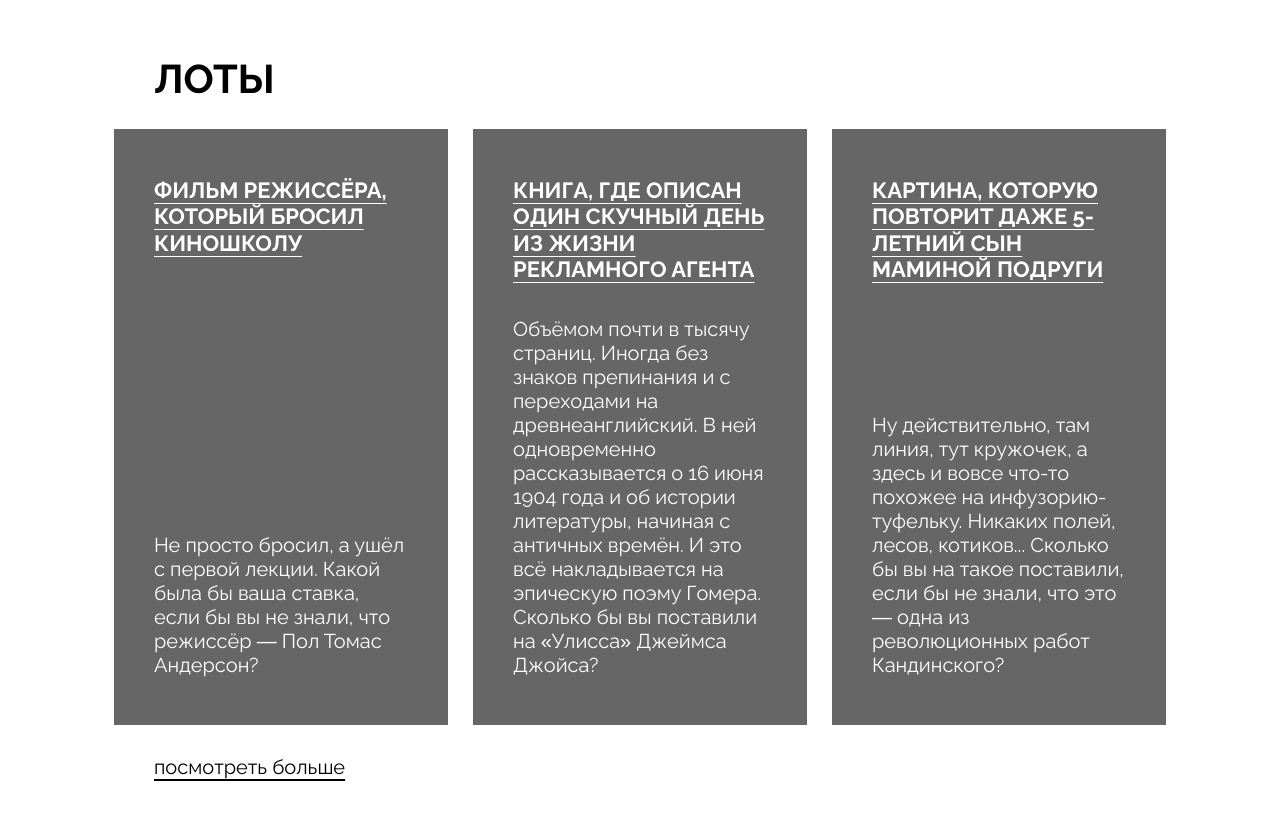
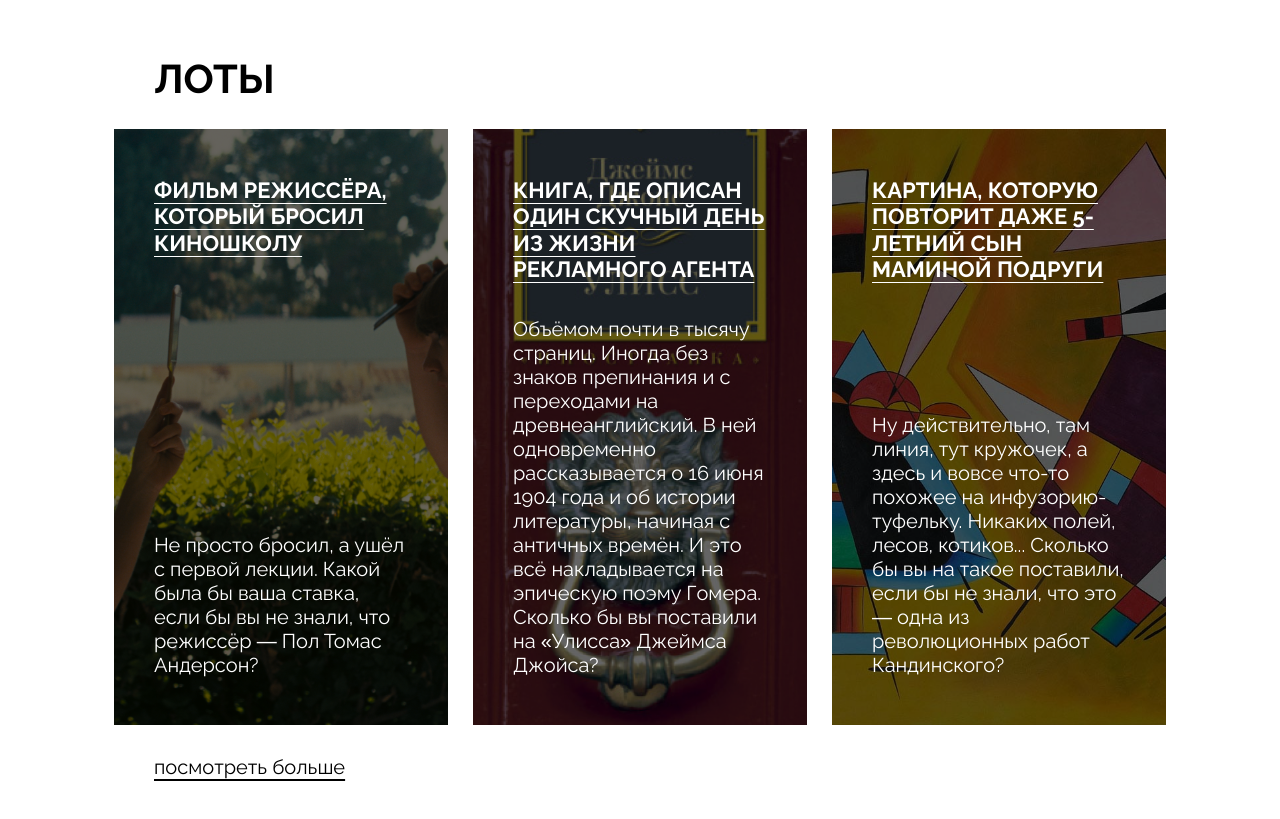
Before and after one commit to Fl1ntes/ono-tebe-nado-fd, a plain HTML site: page index.html in a window 1280 px wide. Shown: the part 1180-1999 px from the top of the page. Drawn offline with Linux system fonts and the light colour scheme; the site is published under a folder, as on GitHub Pages, so addresses that start at the root find nothing.

Commit message:
fix: update card img path

```diff
--- a/styles/style.css
+++ b/styles/style.css
@@ -155,15 +155,15 @@
 }
 
 .left-card {
-    background-image: url(/images/card-lot-01.jpg);
+    background-image: url(../images/card-lot-01.jpg);
 }
 
 .middle-card {
-    background-image: url(/images/card-lot-02.jpg);
+    background-image: url(../images/card-lot-02.jpg);
 }
 
 .rigt-card {
-    background-image: url(/images/card-lot-03.jpg);
+    background-image: url(../images/card-lot-03.jpg);
 }
 
 .lots__content-tittle {
```
